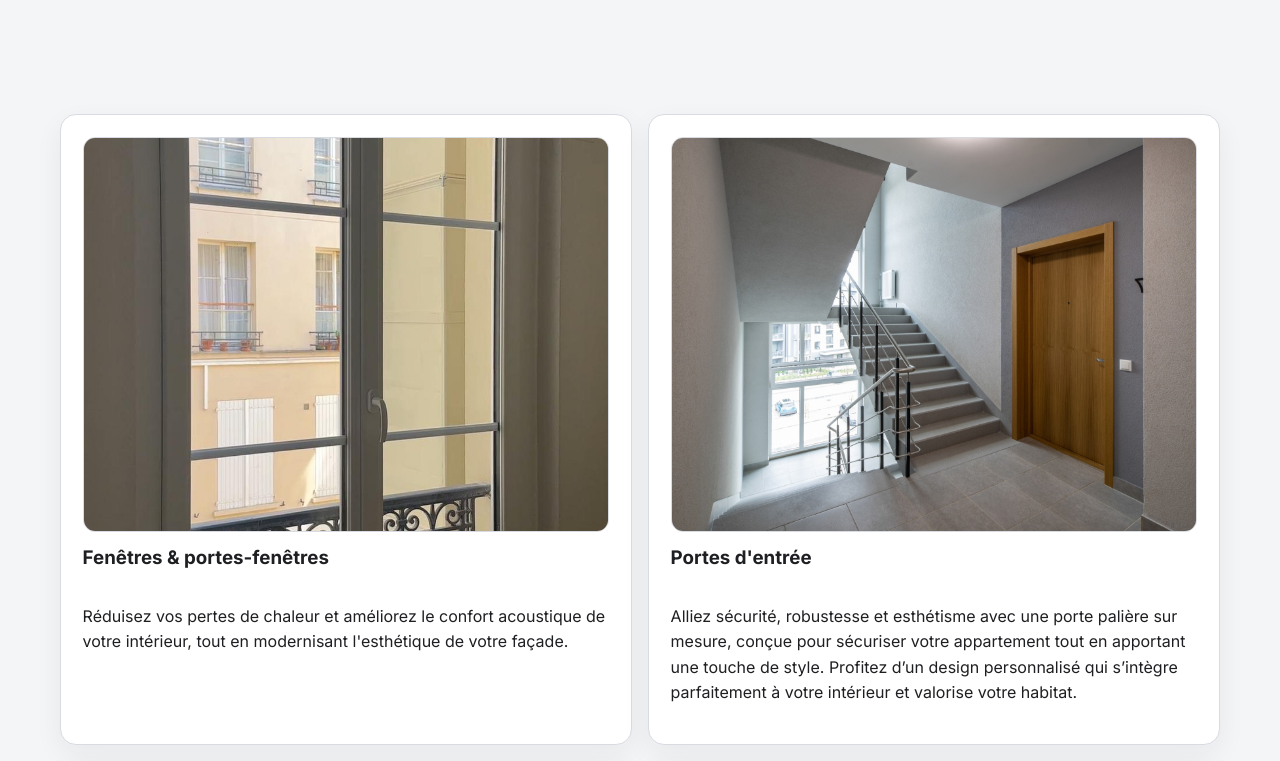
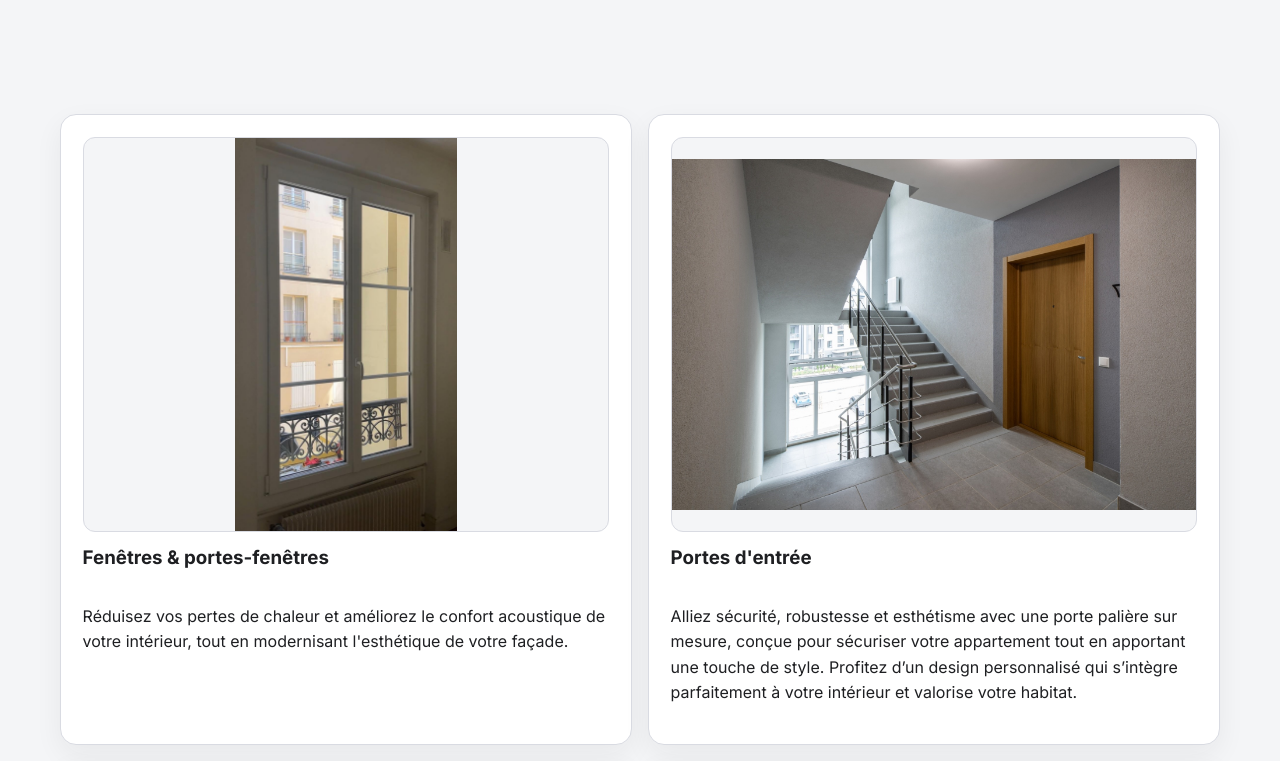
Before and after one commit to Yani93/Yani, a plain HTML site: page menuiseries.html in a window 1280 px wide. Shown: the part 600-1361 px from the top of the page. Drawn offline with Linux system fonts and the light colour scheme.

Commit message:
Update styles.css

```diff
--- a/styles.css
+++ b/styles.css
@@ -302,11 +302,12 @@ body {
 
 .service-media {
   width: 100%;
-  aspect-ratio: 4 / 3; /* largeur/hauteur fixe relative */
-  object-fit: cover;   /* l’image remplit le cadre sans déformer */
+  aspect-ratio: 4 / 3;
+  object-fit: contain;  /* <-- ici on voit toute l'image */
   border-radius: 12px;
   margin-bottom: 0.9rem;
   border: 1px solid var(--line);
+  background-color: #f4f5f7; /* optionnel, pour combler le vide autour de l'image */
 }
 .contact-info a {
   color: var(--primary);
```
